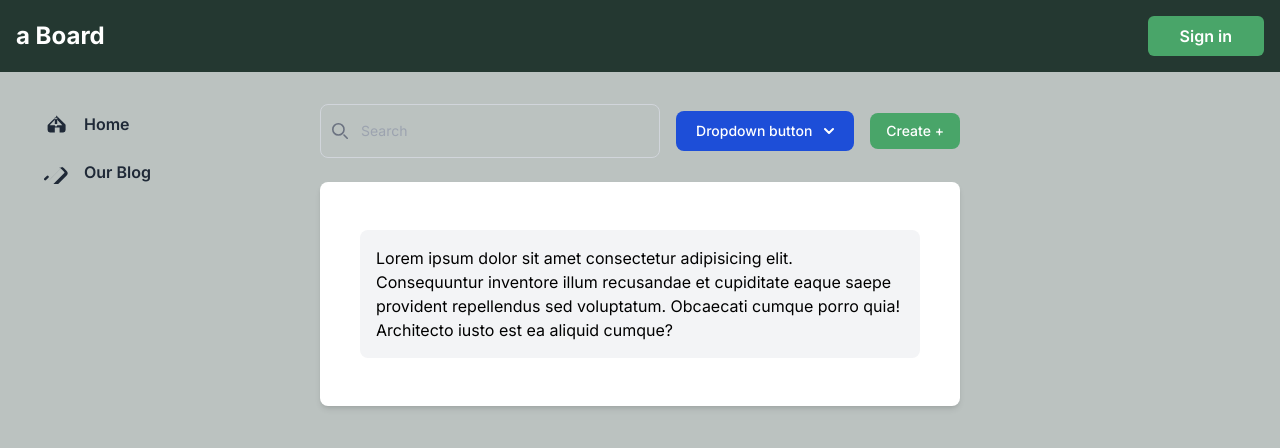
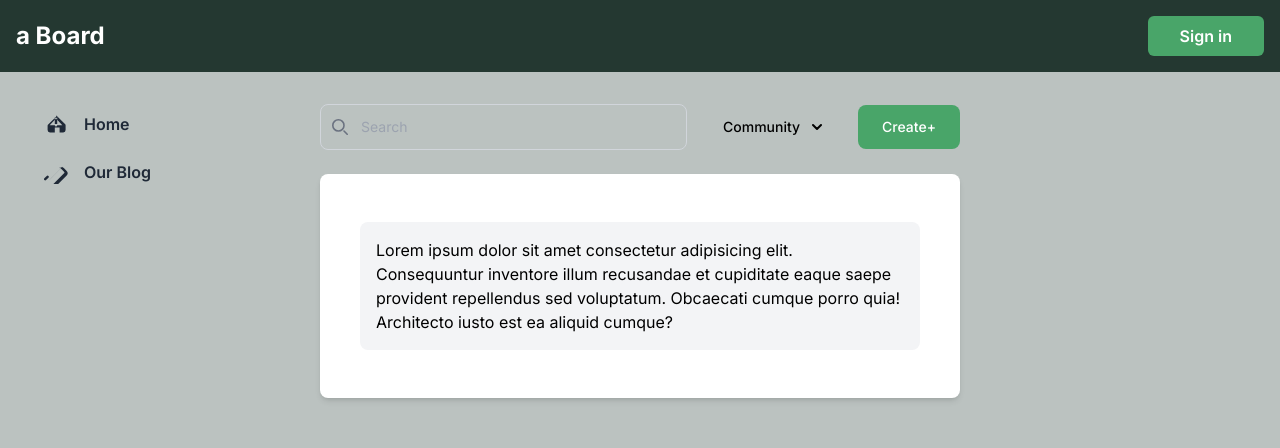
Before and after one commit to NolthawatD/Blog-Challenge, a Next.js app in the folder blog-frontend/: page / in a window 1280 px wide. Shown: the top 448 px of the page. Built offline with nearby package versions, Linux system fonts and the light colour scheme.

Commit message:
Update page.tsx

```diff
--- a/blog-frontend/src/app/page.tsx
+++ b/blog-frontend/src/app/page.tsx
@@ -1,12 +1,26 @@
 "use client";
 
-import { useState } from "react";
+import React, { useState } from "react";
 
 export default function Home() {
 	const [dropdownOpen, setDropdownOpen] = useState(false);
+	const [selectedItem, setSelectedItem] = useState<string | null>(null);
+	const [isSearchFocused, setIsSearchFocused] = useState(false);
+
+	const handleItemClick = (item: string) => {
+		setSelectedItem(item);
+	};
 
 	const toggleDropdown = () => {
 		setDropdownOpen(!dropdownOpen);
+	};
+
+	const handleSearchFocus = () => {
+		setIsSearchFocused(true);
+	};
+
+	const handleSearchBlur = () => {
+		setIsSearchFocused(false);
 	};
 
 	return (
@@ -15,9 +29,124 @@ export default function Home() {
 				<div className="flex items-center space-x-4">
 					{/* Search */}
 					<div className="relative flex-grow">
-            <div className="absolute inset-y-0 start-0 flex items-center ps-3 pointer-events-none">
+						{/* Mobile View: Show SearchSign initially */}
+						<div
+							className={`absolute inset-y-0 start-0 flex items-center ps-3 sm:pointer-events-auto ${
+								isSearchFocused ? "hidden sm:flex" : "block sm:flex"
+							}`}
+						>
+							<button onClick={handleSearchFocus} className="sm:hidden">
+								<SearchSign propClass="" />
+							</button>
+							<SearchSign propClass="hidden sm:block" />
+						</div>
+
+						{/* Mobile View: Show Input when SearchSign is clicked */}
+						{isSearchFocused && (
+							<input
+								type="search"
+								id="default-search"
+								className="block w-full p-3 ps-10 bg-custom-page-bg text-sm text-black border border-gray-300 rounded-lg sm:hidden"
+								placeholder="Search"
+								required
+								onBlur={handleSearchBlur}
+								autoFocus
+							/>
+						)}
+
+						{/* Desktop View: Always show Input */}
+						<input
+							type="search"
+							id="default-search"
+							className="hidden sm:block w-full p-3 ps-10 bg-custom-page-bg text-sm text-black border border-gray-300 rounded-lg"
+							placeholder="Search"
+							required
+						/>
+					</div>
+
+					{/* Dropdown and Create Button */}
+					{!isSearchFocused && (
+						<>
+							{/* Dropdown */}
+							<div className="relative">
+								<button
+									id="dropdownDefaultButton"
+									onClick={toggleDropdown}
+									className="text-black font-medium rounded-lg text-sm px-5 py-2.5 text-center inline-flex items-center"
+									type="button"
+								>
+									Community
 									<svg
-                className="w-4 h-4 text-gray-500 dark:text-gray-400"
+										className="w-2.5 h-2.5 ms-3"
+										aria-hidden="true"
+										xmlns="http://www.w3.org/2000/svg"
+										fill="none"
+										viewBox="0 0 10 6"
+									>
+										<path stroke="currentColor" strokeLinecap="round" strokeLinejoin="round" strokeWidth="2" d="m1 1 4 4 4-4" />
+									</svg>
+								</button>
+
+								<div
+									id="dropdown"
+									className={`absolute top-full mt-2 ${
+										dropdownOpen ? "block" : "hidden"
+									} bg-white divide-y divide-gray-100 rounded-lg shadow w-44 dark:bg-gray-700 z-20`}
+								>
+									<ul className="py-2 text-sm text-gray-700 dark:text-gray-200" aria-labelledby="dropdownDefaultButton">
+										<li className="flex items-center justify-between">
+											<button
+												onClick={() => handleItemClick("Dashboard")}
+												className={`block px-4 py-2 items-center ${
+													selectedItem === "Dashboard" ? "font-medium text-black" : ""
+												}`}
+											>
+												Dashboard
+											</button>
+											{selectedItem === "Dashboard" && <TrueSigh />}
+										</li>
+										<li className="flex items-center justify-between">
+											<button
+												onClick={() => handleItemClick("Settings")}
+												className={`block px-4 py-2 items-center ${
+													selectedItem === "Settings" ? "font-medium text-black" : ""
+												}`}
+											>
+												Settings
+											</button>
+											{selectedItem === "Settings" && <TrueSigh />}
+										</li>
+									</ul>
+								</div>
+							</div>
+
+							{/* Create */}
+							<button type="submit" className="text-white bg-custom-success font-medium rounded-lg text-sm px-6 py-3">
+								Create+
+							</button>
+						</>
+					)}
+				</div>
+			</div>
+
+			{/* Content */}
+			<Content />
+		</div>
+	);
+}
+
+const TrueSigh = () => {
+	return (
+		<svg className="w-4 h-4 ml-2 mr-3 text-green-500" xmlns="http://www.w3.org/2000/svg" fill="none" viewBox="0 0 24 24" stroke="currentColor">
+			<path stroke-linecap="round" stroke-linejoin="round" stroke-width="2" d="M5 13l4 4L19 7" />
+		</svg>
+	);
+};
+
+const SearchSign = ({ propClass }: { propClass: string }) => {
+	return (
+		<svg
+			className={`w-4 h-4 text-gray-500 dark:text-gray-400 ${propClass}`}
 			aria-hidden="true"
 			xmlns="http://www.w3.org/2000/svg"
 			fill="none"
@@ -31,115 +160,24 @@ export default function Home() {
 				d="m19 19-4-4m0-7A7 7 0 1 1 1 8a7 7 0 0 1 14 0Z"
 			/>
 		</svg>
-            </div>
-            <input
-              type="search"
-              id="default-search"
-              className="block w-full p-4 ps-10 bg-custom-page-bg text-sm text-gray-700 border border-gray-300 rounded-lg"
-              placeholder="Search"
-              required
-            />
-          </div>
+	);
+};
 
-          {/* Dropdown */}
-          <div className="relative hidden md:block">
-            <button
-              id="dropdownDefaultButton"
-              onClick={toggleDropdown}
-              className="text-white bg-blue-700 hover:bg-blue-800 focus:ring-4 focus:outline-none focus:ring-blue-300 font-medium rounded-lg text-sm px-5 py-2.5 text-center inline-flex items-center dark:bg-blue-600 dark:hover:bg-blue-700 dark:focus:ring-blue-800"
-              type="button"
-            >
-              Dropdown button{" "}
-              <svg
-                className="w-2.5 h-2.5 ms-3"
-                aria-hidden="true"
-                xmlns="http://www.w3.org/2000/svg"
-                fill="none"
-                viewBox="0 0 10 6"
-              >
-                <path
-                  stroke="currentColor"
-                  stroke-linecap="round"
-                  stroke-linejoin="round"
-                  stroke-width="2"
-                  d="m1 1 4 4 4-4"
-                />
-              </svg>
-            </button>
-
-            <div
-              id="dropdown"
-              className={`absolute top-full mt-2 ${
-                dropdownOpen ? "block" : "hidden"
-              } bg-white divide-y divide-gray-100 rounded-lg shadow w-44 dark:bg-gray-700 z-20`}
-            >
-              <ul
-                className="py-2 text-sm text-gray-700 dark:text-gray-200"
-                aria-labelledby="dropdownDefaultButton"
-              >
-                <li>
-                  <a
-                    href="#"
-                    className="block px-4 py-2 hover:bg-gray-100 dark:hover:bg-gray-600 dark:hover:text-white"
-                  >
-                    Dashboard
-                  </a>
-                </li>
-                <li>
-                  <a
-                    href="#"
-                    className="block px-4 py-2 hover:bg-gray-100 dark:hover:bg-gray-600 dark:hover:text-white"
-                  >
-                    Settings
-                  </a>
-                </li>
-                <li>
-                  <a
-                    href="#"
-                    className="block px-4 py-2 hover:bg-gray-100 dark:hover:bg-gray-600 dark:hover:text-white"
-                  >
-                    Earnings
-                  </a>
-                </li>
-                <li>
-                  <a
-                    href="#"
-                    className="block px-4 py-2 hover:bg-gray-100 dark:hover:bg-gray-600 dark:hover:text-white"
-                  >
-                    Sign out
-                  </a>
-                </li>
-              </ul>
-            </div>
-          </div>
-
-          {/* Create */}
-          <button
-            type="submit"
-            className="text-white bg-custom-success focus:ring-4 focus:outline-none focus:ring-blue-300 font-medium rounded-lg text-sm px-4 py-2 hidden md:block"
-          >
-            Create +
-          </button>
-        </div>
-      </div>
-
-      {/* content */}
+const Content = () => {
+	return (
 		<div className="bg-white rounded-lg shadow-md p-8">
 			<div className="container mx-auto">
 				<div className="flex flex-row flex-wrap py-4">
 					<aside className="w-full px-2">
 						<div className="sticky top-0 p-4 w-full bg-gray-100 rounded-lg">
 							<ul className="flex flex-col overflow-hidden rounded-lg">
-                  Lorem ipsum dolor sit amet consectetur adipisicing elit.
-                  Consequuntur inventore illum recusandae et cupiditate eaque
-                  saepe provident repellendus sed voluptatum. Obcaecati cumque
-                  porro quia! Architecto iusto est ea aliquid cumque?
+								Lorem ipsum dolor sit amet consectetur adipisicing elit. Consequuntur inventore illum recusandae et cupiditate eaque
+								saepe provident repellendus sed voluptatum. Obcaecati cumque porro quia! Architecto iusto est ea aliquid cumque?
 							</ul>
 						</div>
 					</aside>
 				</div>
 			</div>
 		</div>
-    </div>
 	);
-}
+};
```
Lines whose indentation alone changed are shown as unchanged.
